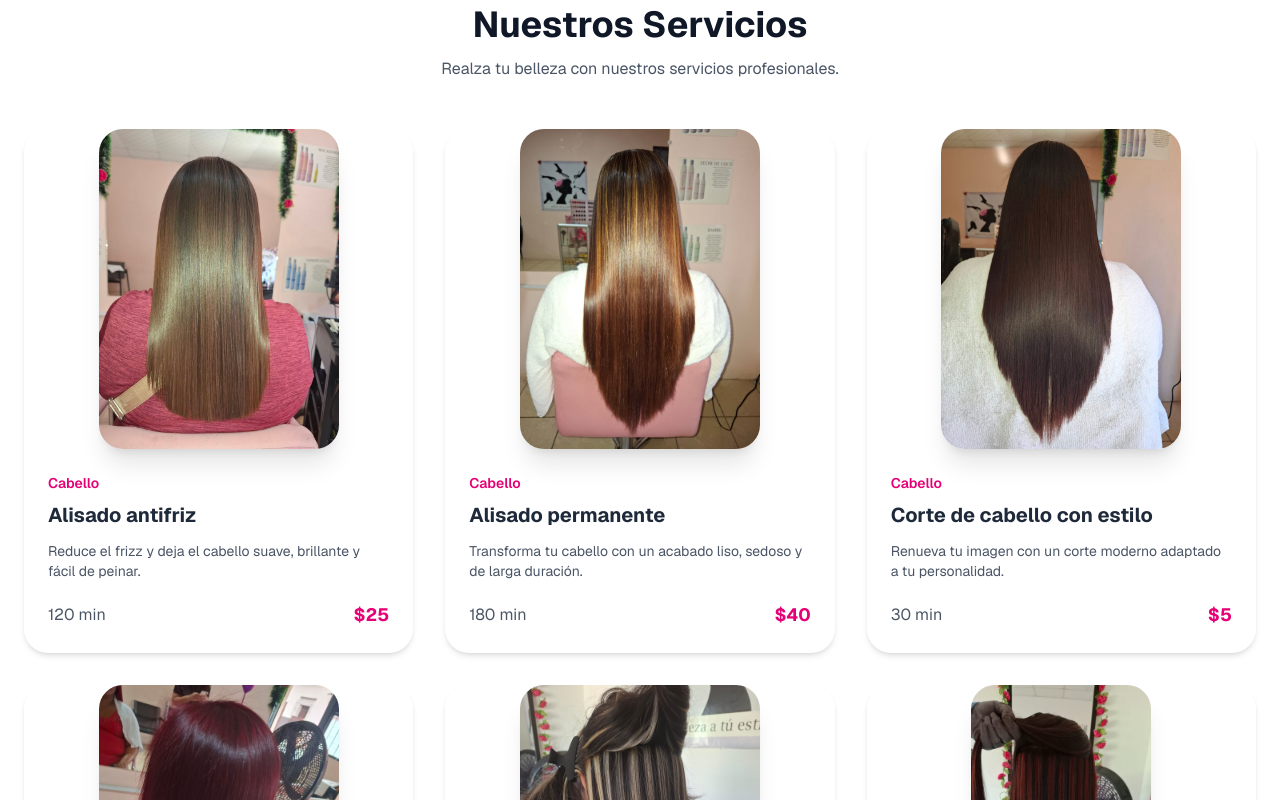
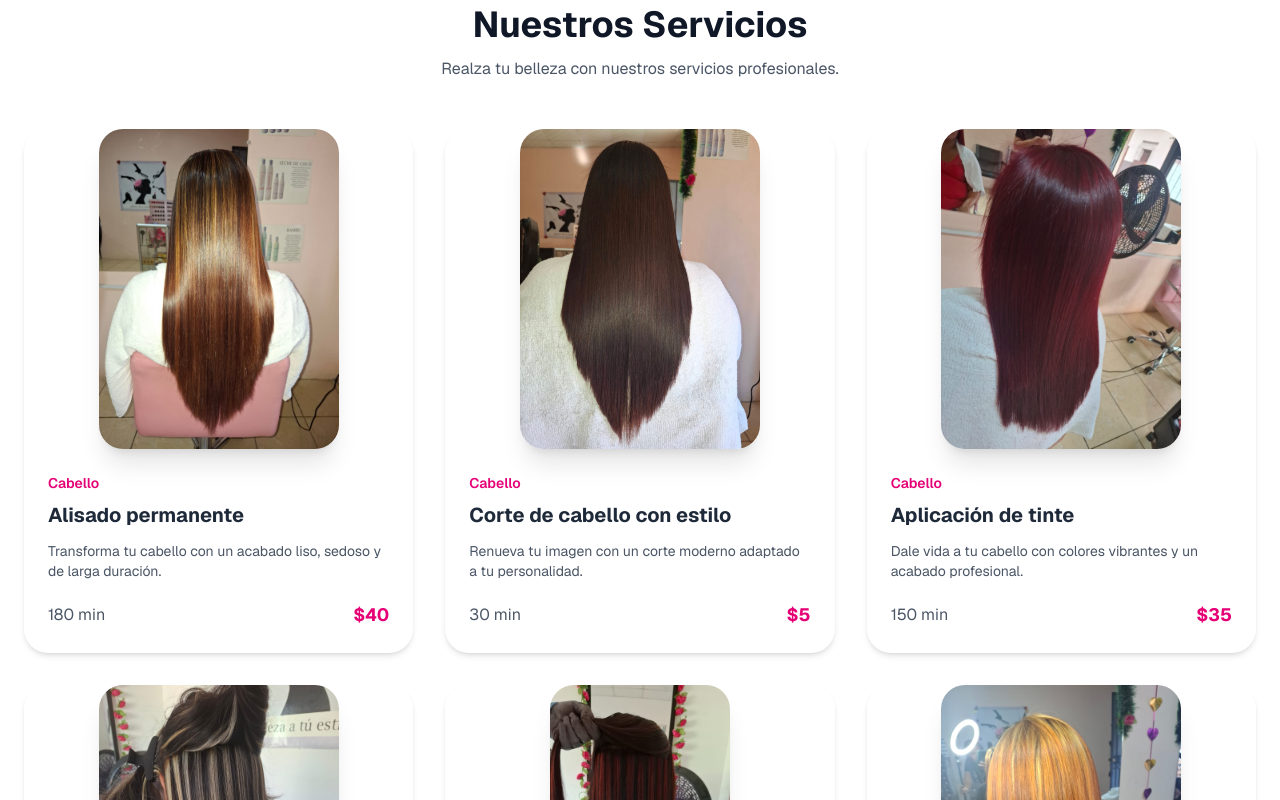
Before and after one commit to ManuCeren/marylizz-bella-estilo, a Next.js app: page / in a window 1280 px wide. Shown: the part 780-1580 px from the top of the page. Built offline with nearby package versions, Linux system fonts and the light colour scheme.

Commit message:
Agregar control de servicios activos e inactivos

```diff
--- a/src/components/ServiciosSection.tsx
+++ b/src/components/ServiciosSection.tsx
@@ -3,6 +3,9 @@ import ServiceCard from "./ServiceCard";
 import SectionTitle from "./SectionTitle";
 
 export default function ServiciosSection() {
+  const serviciosActivos = servicios.filter(
+    (servicio) => servicio.activa
+  );
   return (
     <section id="servicios" className="py-20 bg-white scroll-mt-24">
       <div className="container mx-auto px-6">
@@ -12,7 +15,7 @@ export default function ServiciosSection() {
         />
 
         <div className="grid md:grid-cols-2 lg:grid-cols-3 gap-8">
-          {servicios.map((servicio) => (
+          {serviciosActivos.map((servicio) => (
             <ServiceCard
               key={servicio.id}
               nombre={servicio.nombre}
--- a/src/data/servicios.ts
+++ b/src/data/servicios.ts
@@ -15,7 +15,8 @@ export const servicios = [
     descripcion: "Transforma tu cabello con un acabado liso, sedoso y de larga duración.",
     precio: 40,
     duracion: 180,
-    imagen: "/images/servicios/alisados/Alisado2.jpeg"
+    imagen: "/images/servicios/alisados/Alisado2.jpeg",
+    activa:  true
   },
   {
     id: 3,
@@ -24,7 +25,8 @@ export const servicios = [
     descripcion: "Renueva tu imagen con un corte moderno adaptado a tu personalidad.",
     precio: 5,
     duracion: 30,
-    imagen: "/images/servicios/cortes/corte-V.jpg"
+    imagen: "/images/servicios/cortes/corte-V.jpg",
+    activa:  true
   },
   {
     id: 4,
@@ -33,7 +35,8 @@ export const servicios = [
     descripcion: "Dale vida a tu cabello con colores vibrantes y un acabado profesional.",
     precio: 35,
     duracion: 150,
-    imagen: "/images/servicios/tintes/Aplicacion-tinte.jpeg"
+    imagen: "/images/servicios/tintes/Aplicacion-tinte.jpeg",
+    activa:  true
   },
   {
     id: 5,
@@ -42,7 +45,8 @@ export const servicios = [
     descripcion: "Aporta luminosidad y dimensión a tu cabello con mechas clásicas.",
     precio: 45,
     duracion: 180,
-    imagen: "/images/servicios/rayos/Mechas-tradicionales.jpeg"
+    imagen: "/images/servicios/rayos/Mechas-tradicionales.jpeg",
+    activa:  true
   },
   {
     id: 6,
@@ -51,7 +55,8 @@ export const servicios = [
     descripcion: "Efecto degradado natural para un look moderno y elegante.",
     precio: 75,
     duracion: 240,
-    imagen: "/images/servicios/rayos/Mechas.jpeg"
+    imagen: "/images/servicios/rayos/Mechas.jpeg",
+    activa:  true
   },
   {
     id: 7,
@@ -60,7 +65,8 @@ export const servicios = [
     descripcion: "Ilumina tu cabello con reflejos que resaltan tu estilo.",
     precio: 35,
     duracion: 150,
-    imagen: "/images/servicios/rayos/Rayos.jpeg"
+    imagen: "/images/servicios/rayos/Rayos.jpeg",
+    activa:  true
   },
   {
     id: 8,
@@ -69,7 +75,8 @@ export const servicios = [
     descripcion: "Cabello más liso, brillante y protegido gracias al tratamiento con proteína.",
     precio: 10,
     duracion: 60,
-    imagen: "/images/servicios/alisados/Alisado3.jpeg"
+    imagen: "/images/servicios/alisados/Alisado3.jpeg",
+    activa:  true
   },
   {
     id: 9,
@@ -78,7 +85,8 @@ export const servicios = [
     descripcion: "Limpieza rápida y revitalizante para mantener tu cabello fresco y saludable.",
     precio: 15,
     duracion: 30,
-    imagen: "/images/servicios/cortes/Lavado-express.jpeg"
+    imagen: "/images/servicios/cortes/Lavado-express.jpeg",
+    activa:  true
   },
   {
     id: 10,
@@ -87,7 +95,8 @@ export const servicios = [
     descripcion: "Peinados para eventos especiales, celebraciones o tu día a día.",
     precio: 18,
     duracion: 60,
-    imagen: "/images/galerias/peinados.jpg"
+    imagen: "/images/galerias/peinados.jpg",
+    activa:  true
   },
   {
     id: 11,
@@ -96,7 +105,8 @@ export const servicios = [
     descripcion: "Consigue un look elegante y natural con ondas definidas y duraderas.",
     precio: 18,
     duracion: 60,
-    imagen: "/images/servicios/cortes/Ondas.jpeg"
+    imagen: "/images/servicios/cortes/Ondas.jpeg",
+    activa:  true
   },
 
   {
@@ -106,7 +116,8 @@ export const servicios = [
     descripcion: "Realza tu belleza con maquillaje profesional para cualquier ocasión.",
     precio: 10,
     duracion: 60,
-    imagen: "/images/servicios/maquillaje/Maquillaje-mas-diseño-de-cejas.jpeg"
+    imagen: "/images/servicios/maquillaje/Maquillaje-mas-diseño-de-cejas.jpeg",
+    activa:  true
   },
 
   {
@@ -116,7 +127,8 @@ export const servicios = [
     descripcion: "Extensiones naturales que aportan longitud y definición a tu mirada.",
     precio: 20,
     duracion: 120,
-    imagen: "/images/servicios/pestanas/Pelo-a-Pelo.jpeg"
+    imagen: "/images/servicios/pestanas/Pelo-a-Pelo.jpeg",
+    activa:  true
   },
   {
     id: 14,
@@ -125,7 +137,8 @@ export const servicios = [
     descripcion: "Combinación perfecta entre volumen y naturalidad.",
     precio: 25,
     duracion: 120,
-    imagen: "/images/servicios/pestanas/Pestanas-hibridas.jpeg"
+    imagen: "/images/servicios/pestanas/Pestanas-hibridas.jpeg",
+    activa:  true
   },
   {
     id: 15,
@@ -134,7 +147,8 @@ export const servicios = [
     descripcion: "Mayor densidad y volumen para una mirada impactante.",
     precio: 30,
     duracion: 120,
-    imagen: "/images/servicios/pestanas/volumen-Ruso.jpeg"
+    imagen: "/images/servicios/pestanas/volumen-Ruso.jpeg",
+    activa:  true
   },
   {
     id: 16,
@@ -143,7 +157,8 @@ export const servicios = [
     descripcion: "Máximo volumen y definición para resaltar tus ojos.",
     precio: 35,
     duracion: 150,
-    imagen: "/images/servicios/pestanas/full-volumen.jpeg"
+    imagen: "/images/servicios/pestanas/full-volumen.jpeg",
+    activa:  true
   },
   {
     id: 17,
@@ -152,7 +167,8 @@ export const servicios = [
     descripcion: "Eleva y curva tus pestañas naturales sin necesidad de extensiones.",
     precio: 20,
     duracion: 90,
-    imagen: "/images/servicios/pestanas/lifting.jpeg"
+    imagen: "/images/servicios/pestanas/lifting.jpeg",
+    activa:  true
   },
 
   {
@@ -162,7 +178,8 @@ export const servicios = [
     descripcion: "Define y rellena tus cejas con un acabado natural y duradero.",
     precio: 15,
     duracion: 60,
-    imagen: "/images/servicios/cejas/Pigmentacion-con-Enna.jpeg"
+    imagen: "/images/servicios/cejas/Pigmentacion-con-Enna.jpeg",
+    activa:  true
   },
   {
     id: 19,
@@ -171,7 +188,8 @@ export const servicios = [
     descripcion: "Ordena y fija tus cejas para lograr un efecto más uniforme y estilizado.",
     precio: 18,
     duracion: 60,
-    imagen: "/images/servicios/cejas/laminado.jpeg"
+    imagen: "/images/servicios/cejas/laminado.jpeg",
+    activa:  true
   },
 
   {
@@ -181,7 +199,8 @@ export const servicios = [
     descripcion: "Relaja y cuida tus pies con limpieza, exfoliación e hidratación profunda.",
     precio: 15,
     duracion: 60,
-    imagen: "/images/servicios/pedicura/pedicuraSPA.jpeg"
+    imagen: "/images/servicios/pedicura/pedicuraSPA.jpeg",
+    activa:  false
   },
   {
     id: 21,
@@ -190,6 +209,7 @@ export const servicios = [
     descripcion: "Uñas impecables con brillo duradero y acabado profesional.",
     precio: 8,
     duracion: 45,
-    imagen: "/images/servicios/pedicura/esmaltado-semipermanente.jpeg"
+    imagen: "/images/servicios/pedicura/esmaltado-semipermanente.jpeg",
+    activa:  false
   }
 ];
```
